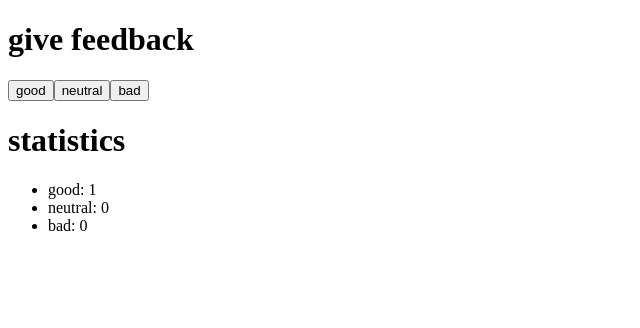
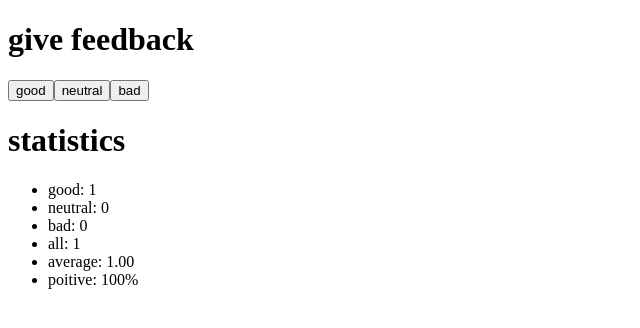
Before and after one commit to estebanrcr/FullStackOpen, a React (Vite) app in the folder FullstackOpen/part1/unicafe/: page / in a window 1280 px wide. Both pictures are taken after a click on the button "good". Shown: the top 328 px of the page, without its empty margins (0-640 px from the left). Built offline with nearby package versions, Linux system fonts and the light colour scheme.

Commit message:
unicafe 1.7 paso 2

```diff
--- a/FullstackOpen/part1/unicafe/package.json
+++ b/FullstackOpen/part1/unicafe/package.json
@@ -10,6 +10,7 @@
     "preview": "vite preview"
   },
   "dependencies": {
+    "prop-types": "^15.8.1",
     "react": "^18.2.0",
     "react-dom": "^18.2.0"
   },
--- a/FullstackOpen/part1/unicafe/src/App.jsx
+++ b/FullstackOpen/part1/unicafe/src/App.jsx
@@ -1,4 +1,5 @@
 import { useState } from 'react'
+
 
 
 const App = () => {
@@ -7,6 +8,39 @@ const App = () => {
   const [neutral, setNeutral] = useState(0)
   const [bad, setBad] = useState(0)
 
+const total = bad + good + neutral;
+
+
+const All = ({good, neutral, bad}) => {
+  return (
+  <li>
+    all: {good + bad + neutral}
+  </li>
+  )
+}
+const Positive = ({total, good}) => {
+  const percentage = good * 100 / total
+
+
+  return (
+  <li>
+    poitive: {isNaN(percentage) ? 0 : percentage}%
+  </li>
+  )
+}
+
+const Average = ({good, neutral, bad}) => {
+  const total = good + neutral + bad;
+  if (total === 0) {
+    return <li>average: 0</li>
+  }
+  const average = (good - bad / total) / total;
+  return(
+    <li>
+      average: {average.toFixed(2)}
+    </li>
+  )
+}
 
   return (
     <>
@@ -22,6 +56,10 @@ const App = () => {
           <li>good: {good}</li>
           <li>neutral: {neutral}</li>
           <li>bad: {bad}</li>
+          <All good={good} neutral={neutral} bad={bad} />
+          <Average good={good} neutral={neutral} bad={bad} />
+          <Positive total={total} good={good}/>
+
         </ul>
 
 
```
Also changed, not shown: FullstackOpen/part1/unicafe/.eslintrc.cjs, 1 other file (tests, documents, lock files or other folders).
